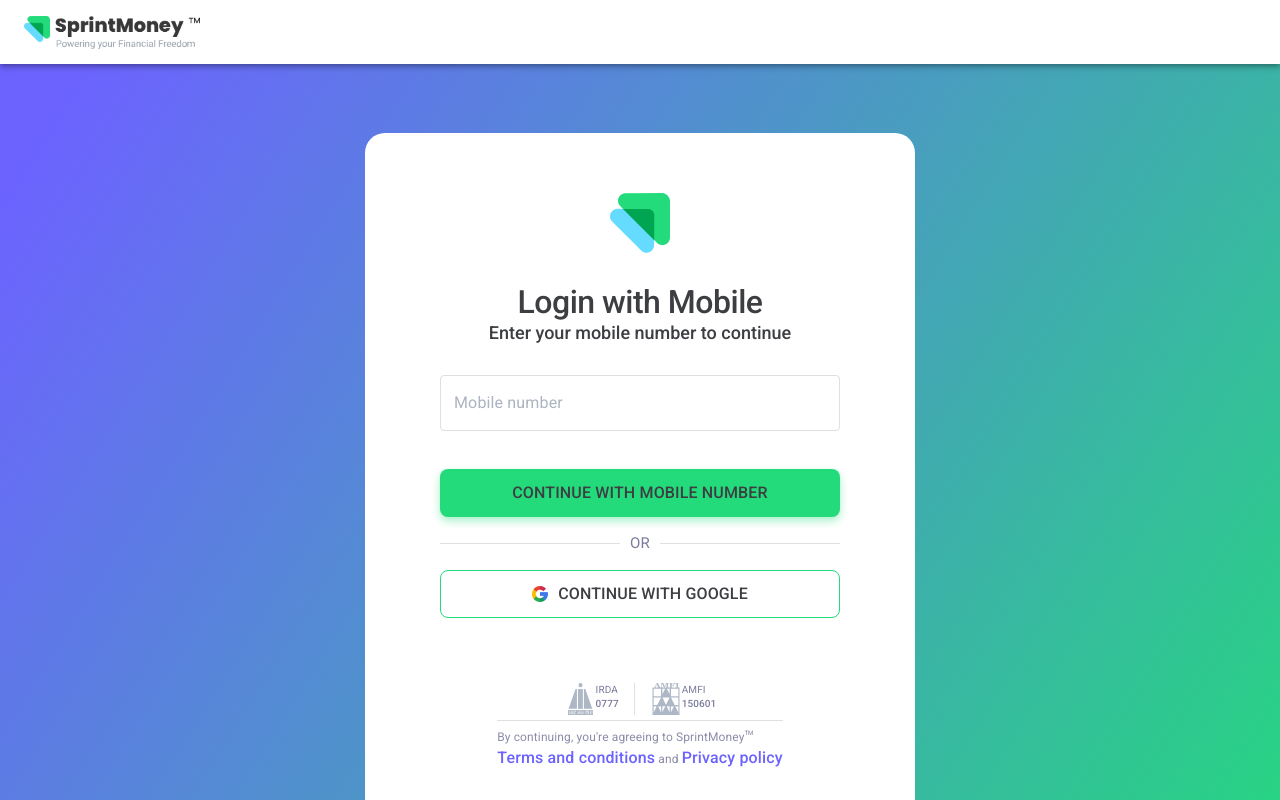
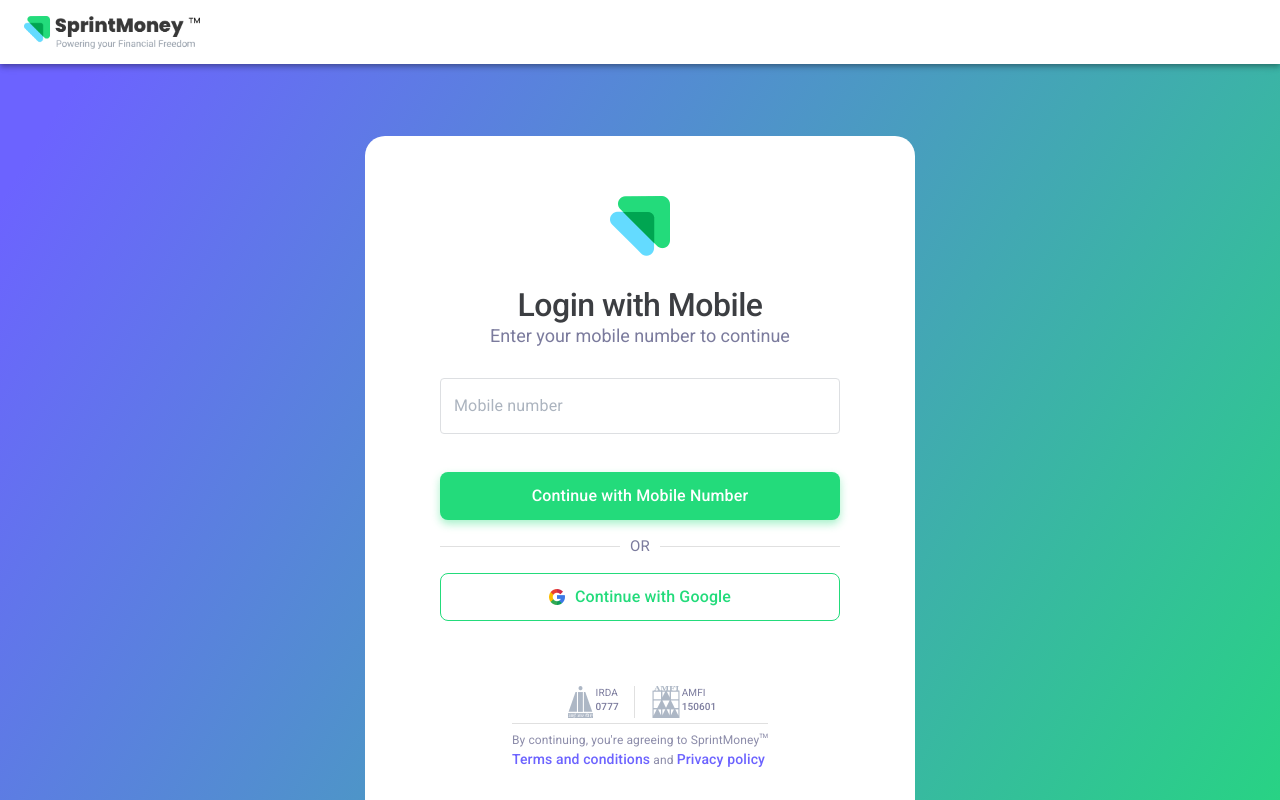
Before and after one commit to mansorout/man, a React (Create React App) app: page /login in a window 1280 px wide. Built offline with nearby package versions, Linux system fonts and the light colour scheme.

Commit message:
Some Changes

```diff
--- a/src/index.css
+++ b/src/index.css
@@ -67,8 +67,8 @@
 
 h5 {
   font-size: 18px !important;
-  font-weight: 500 !important;
-  color: var(--typeLightBlackColor) !important;
+  font-weight: 400 !important;
+  color: var(--typeIndigoColor) !important;
 }
 
 h6 {
@@ -116,6 +116,12 @@
   color: var(--typeIndigoColor) !important;
 }
 
+.error {
+  font-size: 10px !important;
+  line-height: 1.4 !important;
+  color: var(--errorColor) !important;
+}
+
 .overLine {
   font-size: 10px !important;
   font-weight: bold !important;
@@ -138,11 +144,12 @@
 .largeButtonText {
   font-size: 16px !important;
   font-weight: 500 !important;
-  color: var(--typeLightBlackColor) !important;
+  text-align: center !important;
+  text-transform: none !important;
 }
 
 .textLink {
-  font-size: 16px !important;
+  font-size: 14px !important;
   font-weight: 500 !important;
   color: var(--ui1Color) !important;
 }
```
